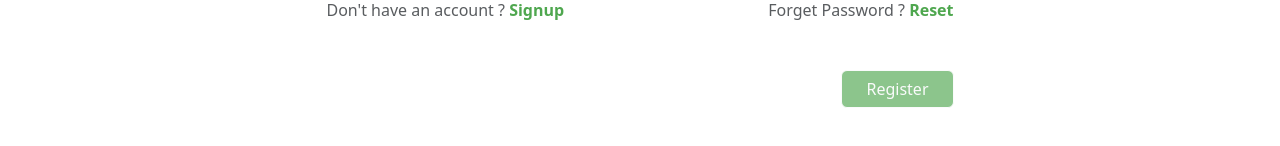
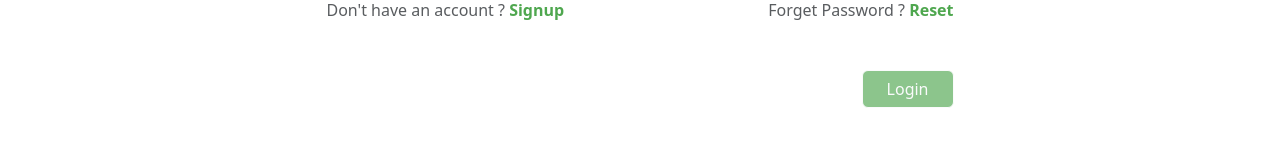
Before and after one commit to rawwaanntarekk/E-Commerce, a React (Create React App) app: page /signin in a window 1280 px wide. Shown: the part 374-520 px from the top of the page. Built offline with nearby package versions, Linux system fonts and the light colour scheme.

Commit message:
final touches to the authentication form

```diff
--- a/src/components/Signin/Signin.jsx
+++ b/src/components/Signin/Signin.jsx
@@ -106,7 +106,7 @@ return (
                 </div>
 
                 <div className="col-12 col-md-7 mx-auto   text-end">
-                    <button disabled={!(formik.isValid && formik.dirty)} type='submit' className='btn bg-main text-light px-4 '> Register
+                    <button disabled={!(formik.isValid && formik.dirty)} type='submit' className='btn bg-main text-light px-4 '> Login
                     {isLoading ? <i class="fa-solid fa-spinner fa-spin mx-2"></i>:""}
                     </button>
                     </div>
```
